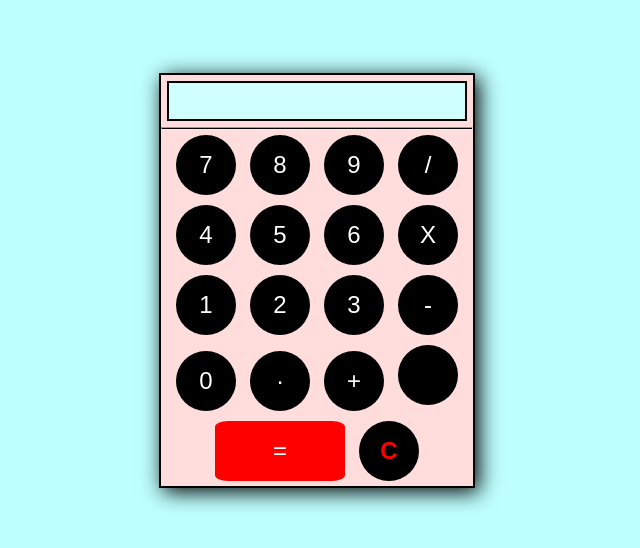
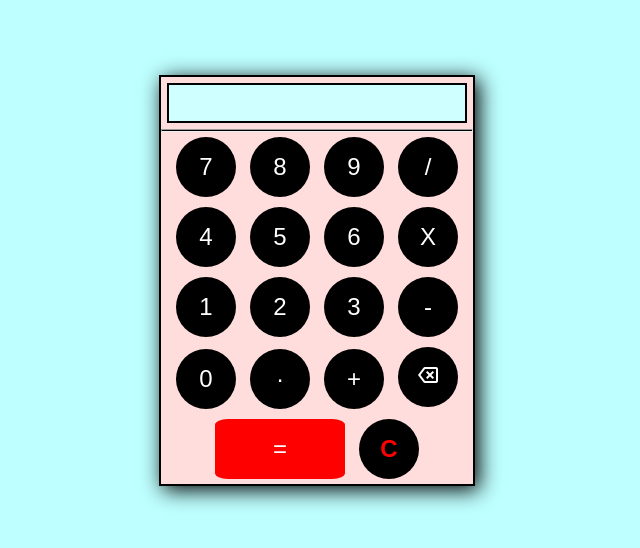
Before and after one commit to Devansh-001/Afame-Technologies, a plain HTML site: page Calculator/calculator.html in a window 1280 px wide. Shown: the part 120-668 px from the top of the page, without its empty margins (323-963 px from the left). Drawn offline with nearby package versions, Linux system fonts and the light colour scheme.

Commit message:
Update calculator.html

```diff
--- a/Calculator/calculator.html
+++ b/Calculator/calculator.html
@@ -5,6 +5,8 @@
     <meta charset="UTF-8">
     <meta name="viewport" content="width=device-width, initial-scale=1.0">
     <title>Calculator</title>
+    <link rel="stylesheet"
+        href="https://fonts.googleapis.com/css2?family=Material+Symbols+Outlined:opsz,wght,FILL,GRAD@20..48,100..700,0..1,-50..200" />
     <style>
         * {
             margin: 0px;
@@ -99,8 +101,9 @@
                 <button onclick="input(0)">0</button>
                 <button onclick="input('.')"><span style="position: relative; bottom: 5px;">.</span></button>
                 <button onclick="input('+')">+</button>
-                <button onclick="remove()" style="align-items: end;"><i style="left: 9px;"
-                        class="gg-backspace"></i></button>
+                <button onclick="remove()" style="align-items: end;"><span class="material-symbols-outlined">
+                        backspace
+                    </span></button>
             </div>
 
             <div>
```
